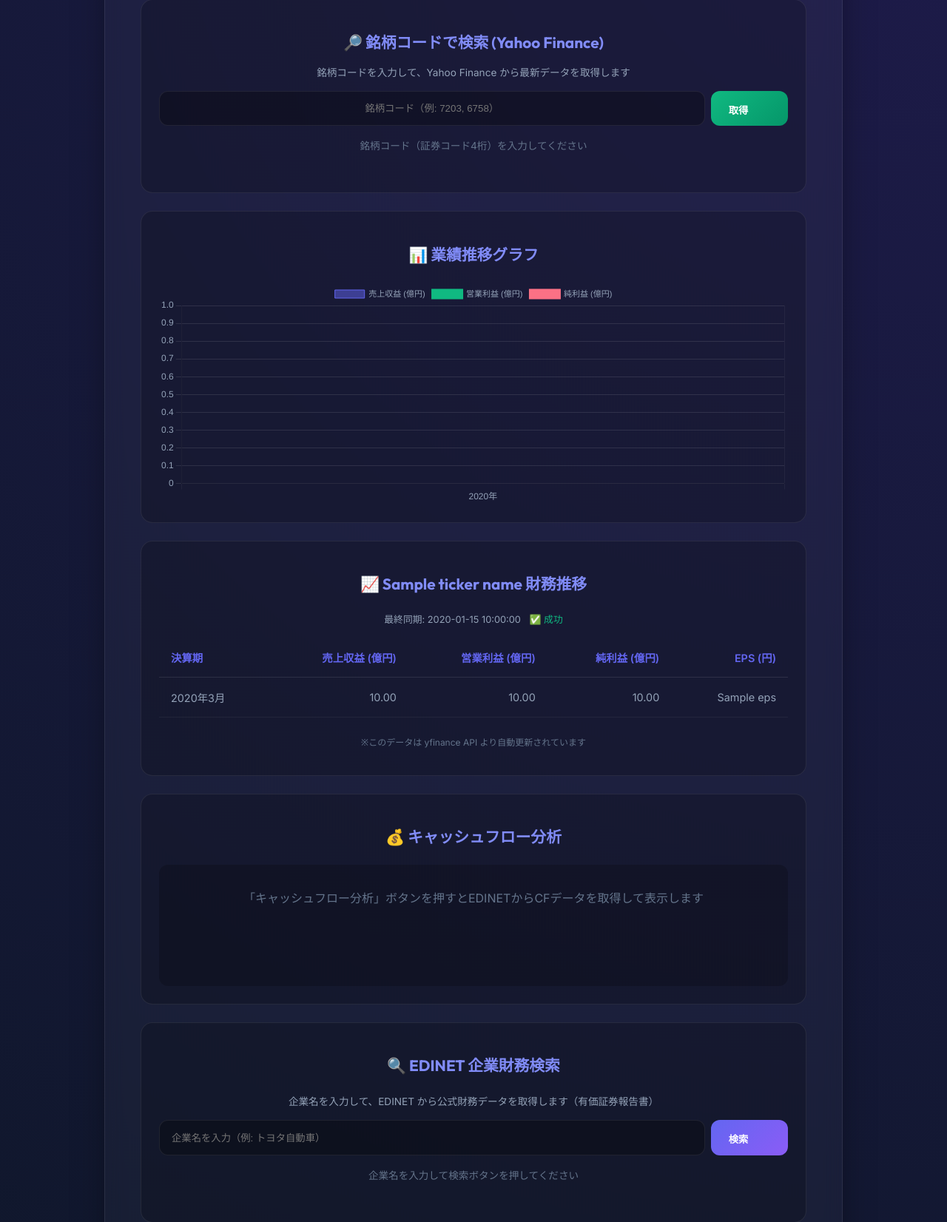
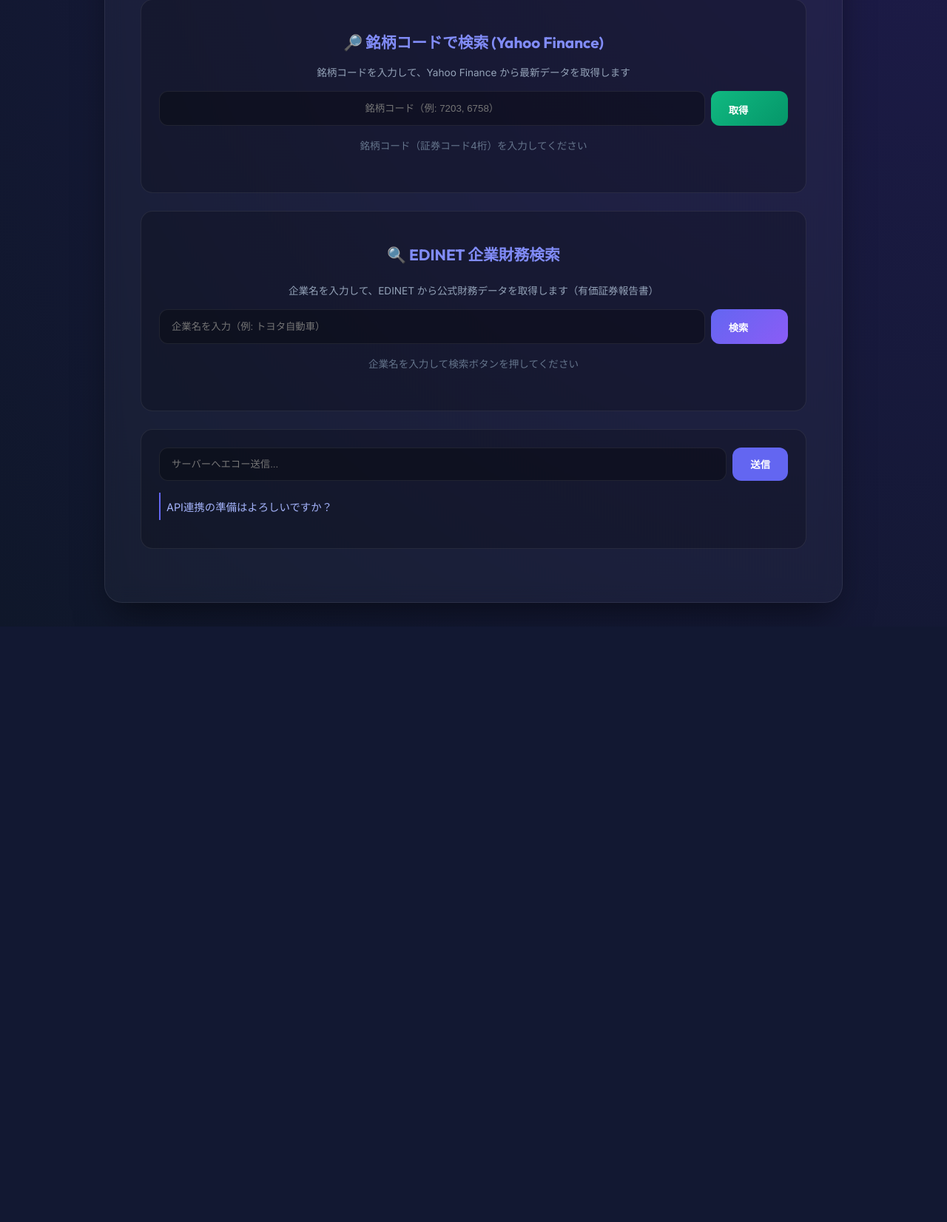
Before and after one commit to GithubOgY/fastapi_xserver, a FastAPI app: template templates/index.html in a window 1280 px wide. Shown: the part 292-1944 px from the top of the page at 74% size. After the commit the page ends 1135 px from the top, so only its background shows below. Run offline with FastAPI, Linux system fonts and the light colour scheme; the template is opened without the code that fills it: most values are stand-ins (such as "Sample title", 1, 10 or a date in 2020); some libraries are stand-ins or nearby versions.

Commit message:
Remove default Toyota data display, show data only after search

```diff
--- a/templates/index.html
+++ b/templates/index.html
@@ -274,84 +274,14 @@
             </div>
         </div>
 
-        <!-- 業績グラフセクション -->
-        <div class="section" id="chart-section">
-            <h2
-                style="font-family: 'Outfit', sans-serif; font-size: 1.3rem; margin-bottom: 1.5rem; color: #818cf8; text-align: center;">
-                📊 業績推移グラフ
-            </h2>
-            <div id="chart-container" style="height: 300px; min-height: 300px; position: relative; width: 100%;">
-                <canvas id="financialChart"></canvas>
-            </div>
+        <!-- 業績グラフセクション (初期は空、検索後に表示) -->
+        <div class="section" id="chart-section" style="display: none;">
+            <!-- Populated by HTMX OOB after stock search -->
         </div>
 
-        <!-- 財務データセクション -->
-        <div class="section" id="financial-data-section">
-            <h2
-                style="font-family: 'Outfit', sans-serif; font-size: 1.3rem; margin-bottom: 1.5rem; color: #818cf8; text-align: center;">
-                📈 {{ ticker_name }} 財務推移
-            </h2>
-
-            <!-- 同期ステータス表示 -->
-            {% if company and company.last_sync_at %}
-            <div style="text-align: center; margin-bottom: 1rem; font-size: 0.8rem; color: #94a3b8;">
-                最終同期: {{ company.last_sync_at }}
-                {% if company.last_sync_error %}
-                <span style="color: #fb7185; margin-left: 0.5rem;">⚠️ {{ company.last_sync_error }}</span>
-                {% else %}
-                <span style="color: #10b981; margin-left: 0.5rem;">✅ 成功</span>
-                {% endif %}
-            </div>
-            {% endif %}
-
-            <div style="overflow-x: auto;">
-                <table>
-                    <thead>
-                        <tr>
-                            <th>決算期</th>
-                            <th>売上収益 (億円)</th>
-                            <th>営業利益 (億円)</th>
-                            <th>純利益 (億円)</th>
-                            <th>EPS (円)</th>
-                        </tr>
-                    </thead>
-                    <tbody>
-                        {% if fundamentals %}
-                        {% for f in fundamentals %}
-                        <tr>
-                            <td>{{ f.year }}年3月</td>
-                            <td>{{ "{:,.2f}".format(f.revenue) }}</td>
-                            <td>{{ "{:,.2f}".format(f.operating_income) }}</td>
-                            <td>{{ "{:,.2f}".format(f.net_income) }}</td>
-                            <td>{{ f.eps }}</td>
-                        </tr>
-                        {% endfor %}
-                        {% else %}
-                        <tr>
-                            <td colspan="5" style="text-align: center; padding: 2rem; color: #64748b;">
-                                データがありません。「同期」ボタンを押して取得してください。<br>
-                                (API制限により取得できない場合があります)
-                            </td>
-                        </tr>
-                        {% endif %}
-                    </tbody>
-                </table>
-            </div>
-            <p style="font-size: 0.75rem; color: #64748b; margin-top: 1.5rem; text-align: center;">
-                ※このデータは yfinance API より自動更新されています
-            </p>
-        </div>
-
-        <!-- キャッシュフロー分析セクション -->
-        <div class="section" id="cashflow-section">
-            <h2
-                style="font-family: 'Outfit', sans-serif; font-size: 1.3rem; margin-bottom: 1.5rem; color: #818cf8; text-align: center;">
-                💰 キャッシュフロー分析
-            </h2>
-            <div id="cashflow-container"
-                style="min-height: 100px; background: rgba(0,0,0,0.2); border-radius: 12px; padding: 2rem; text-align: center; color: #64748b;">
-                「キャッシュフロー分析」ボタンを押すとEDINETからCFデータを取得して表示します
-            </div>
+        <!-- 財務データセクション (初期は空、検索後に表示) -->
+        <div class="section" id="financial-data-section" style="display: none;">
+            <!-- Populated by HTMX OOB after stock search -->
         </div>
 
         <!-- EDINET 企業検索セクション -->
```
